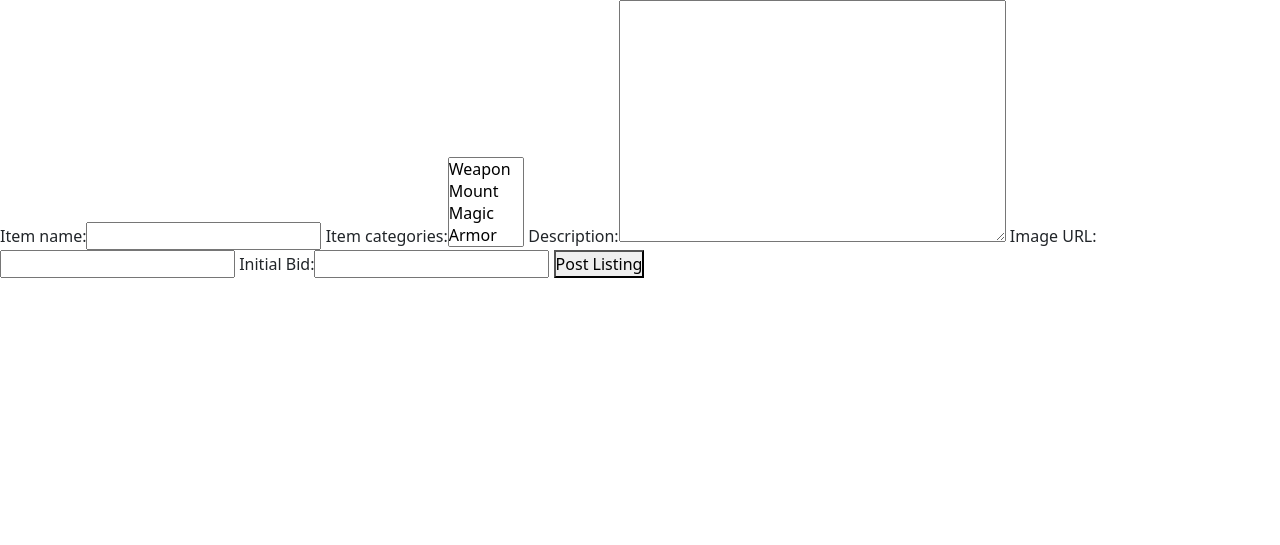
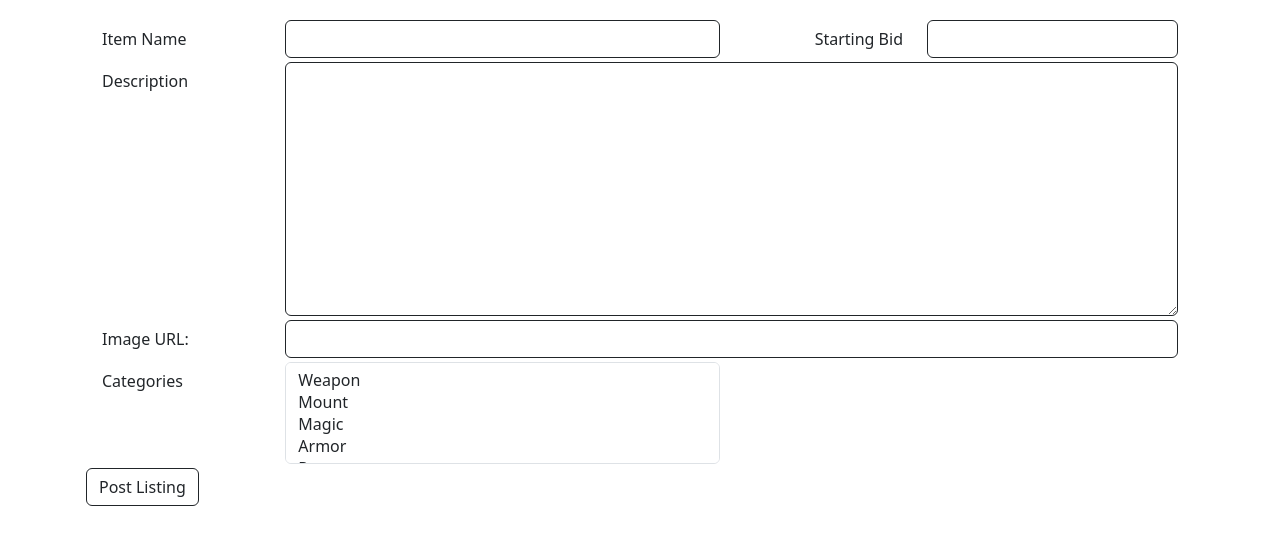
Before and after one commit to JadhenGonzales/AuctionSite, a Django app: page /add in a window 1280 px wide. Shown: the part 57-602 px from the top of the page. Run offline with Django 3.2, Linux system fonts and the light colour scheme; a user stored in the database is signed in; data comes from the database, SQL or seed files in the repository; both versions use the stored data as it was after the commit; parts of the project's set-up code (start-up, migrations or seed data) failed here and were passed over.

Commit message:
All listings page changes

```diff
--- a/auctions/forms.py
+++ b/auctions/forms.py
@@ -6,28 +6,32 @@ class AddForm(forms.Form):
     # For Adding postings
     item_name = forms.CharField(
         label="Item name",
-        max_length=64
+        max_length=64,
+        widget=forms.TextInput(attrs={"class": "form-control border border-dark"}),
         )
 
     item_categories = forms.ModelMultipleChoiceField(
         Category.objects.all(),
         required=False,
+        widget=forms.SelectMultiple(attrs={"class": "form-select"}),
     )
 
     item_description = forms.CharField(
         label="Description",
-        widget=forms.Textarea(),
-        max_length=500
+        max_length=500,
+        widget=forms.Textarea(attrs={"class": "form-control border border-dark", "rows": 10}),
         )
 
     item_img = forms.CharField(
         label="Image URL",
         required=False,
         max_length=100,
+        widget=forms.TextInput(attrs={"class": "form-control  border border-dark"}),
         )
 
     initial_bid = forms.IntegerField(
         label="Initial Bid",
+        widget=forms.NumberInput(attrs={"class": "form-control  border border-dark"}),
     )
 
 
--- a/auctions/templates/auctions/add.html
+++ b/auctions/templates/auctions/add.html
@@ -3,7 +3,36 @@
 {% block body %}
     <form method="POST">
         {% csrf_token %}
-        {{ form }}
-        <Button type="submit">Post Listing</Button>
+        <div class="container p-3">
+            <div class="row m-1">
+                <div class="col-sm-2 col-form-label">Item Name</div>
+                <div class="col-sm-5">
+                    {{ form.item_name }}
+                </div>
+                <div class="col-sm-2 col-form-label text-end">Starting Bid</div>
+                <div class="col-sm-3">
+                    {{ form.initial_bid }}
+                </div>
+            </div>
+            <div class="row m-1">
+                <div class="col-sm-2 col-form-label">Description</div>
+                <div class="col-sm-10">
+                    {{ form.item_description }}
+                </div>
+            </div>
+            <div class="row m-1">
+                <div class="col-sm-2 col-form-label">Image URL:</div>
+                <div class="col-sm-10">
+                    {{ form.item_img }}
+                </div>
+            </div>
+            <div class="row m-1">
+                <div class="col-sm-2 col-form-label">Categories</div>
+                <div class="col-sm-5">
+                    {{ form.item_categories }}
+                </div>
+            </div>
+            <Button type="submit" class="btn btn-outline-dark">Post Listing</Button>
+        </div>
     </form>
 {% endblock %}
--- a/auctions/urls.py
+++ b/auctions/urls.py
@@ -5,11 +5,11 @@ from . import views
 urlpatterns = [
     path("", views.index, name="index"),
     path("add", views.add_view, name="add_listing"),
-    path("show/<str:category>", views.view_all, name="show"),
     path("bid/<str:post_id>", views.add_bid, name="bid"),
     path("comment/<str:post_id>", views.add_comment, name="comment"),
     path("login", views.login_view, name="login"),
     path("logout", views.logout_view, name="logout"),
     path("post/<str:post_id>", views.post, name="post"),
     path("register", views.register, name="register"),
+    path("show/<str:category>", views.view_all, name="show"),
 ]
--- a/auctions/views.py
+++ b/auctions/views.py
@@ -19,7 +19,6 @@ def index(request):
     return render(request, "auctions/index.html", {
         "current_page": "index",
         "posts": posts,
-        "header": "Active Listings",
     })
 
 
@@ -202,13 +201,17 @@ def register(request):
 
 
 def view_all(request, category):
+    # Render index with filter based on category
     if category == "all":
         posts = Post.objects.all()
     else:
         posts = Post.objects.filter(item__categories__cat_name=category)
 
-    return render(request, "auctions/index.html", {
+    categories = Category.objects.all().order_by("cat_name")
+
+    return render(request, "auctions/all.html", {
+        "categories": categories,
+        "header": category.capitalize(),
         "posts": posts,
-        "header": category.capitalize(),
-        "current_page": category
+        "current_page": category,
     })
```
Also changed, not shown: auctions/templates/auctions/all.html (added, +23 -0 lines), db.sqlite3.
